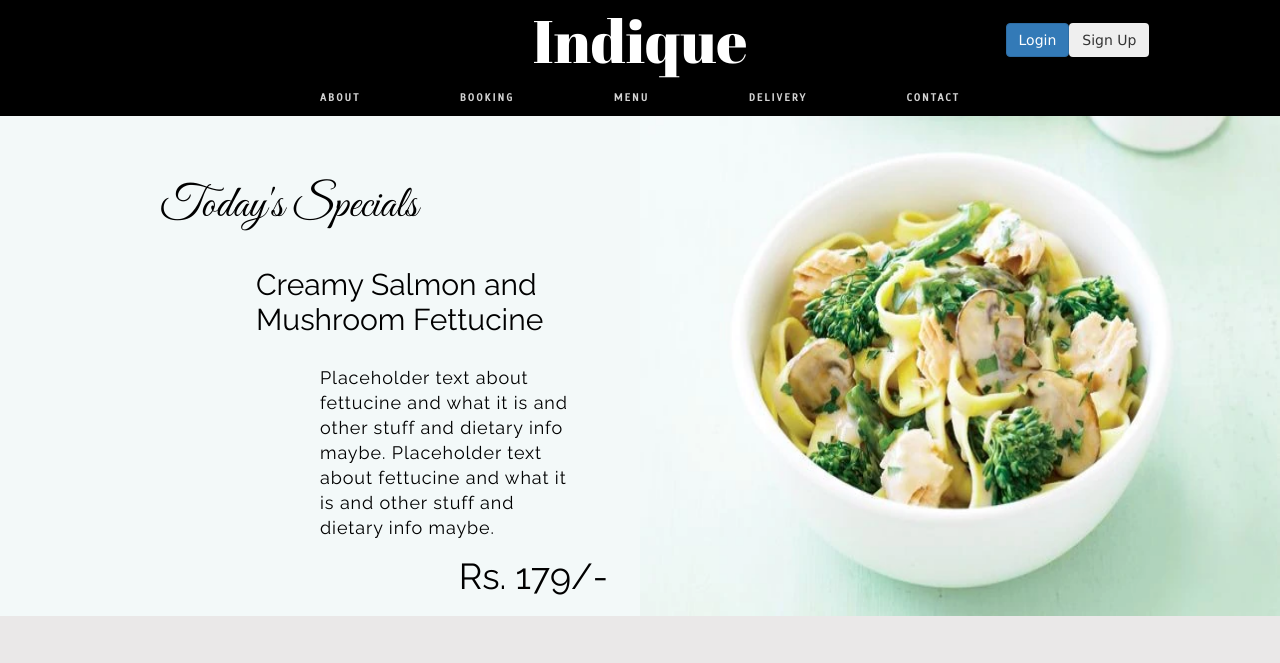
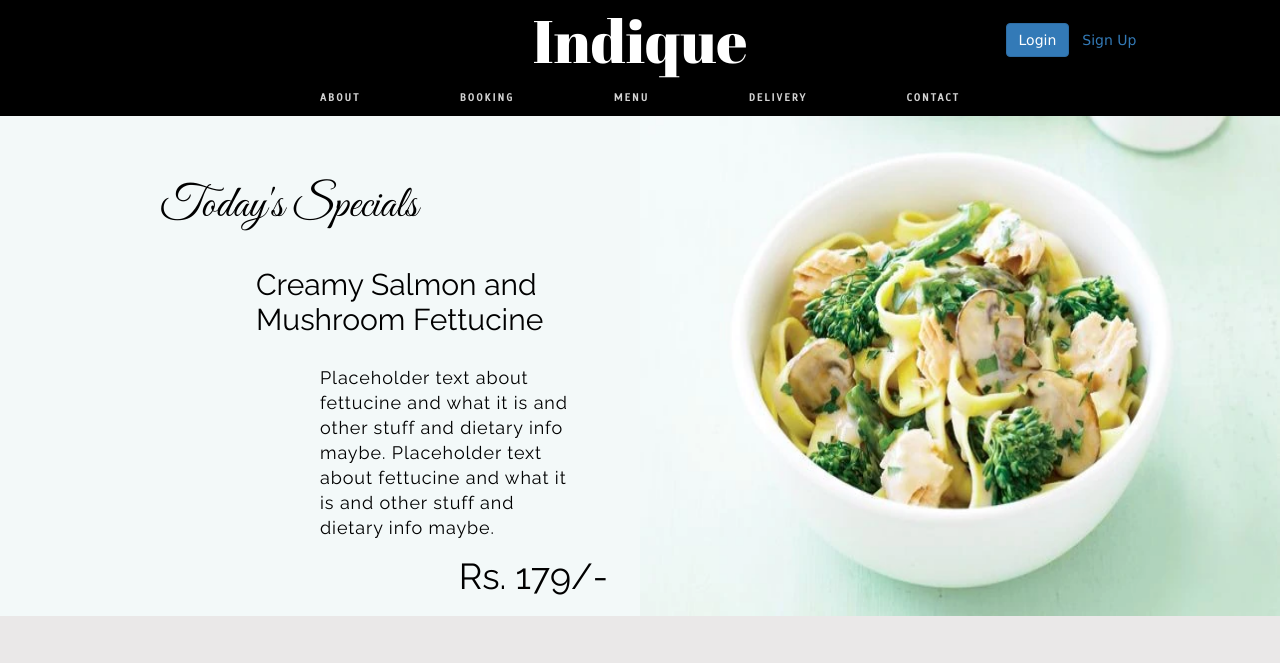
Before and after one commit to rajascript/NECrestaurant, a website: page client/html/homepage.htm in a window 1280 px wide. Shown: the top 663 px of the page. Drawn offline with nearby package versions, Linux system fonts and the light colour scheme; a script that the page names is missing.

Commit message:
fixed typo
need to buy new keyboard

```diff
--- a/client/html/homepage.htm
+++ b/client/html/homepage.htm
@@ -27,7 +27,7 @@
           </div>
           <div class="toprightcontentwrapper">
             <button type="button" class="btn btn-primary" >Login</button>
-            <button type="button" class="btn btn-linke" >Sign Up</button>
+            <button type="button" class="btn btn-link" >Sign Up</button>
           </div>
         </div>
         <div class="bottomhalfcontentwrapper">
```
